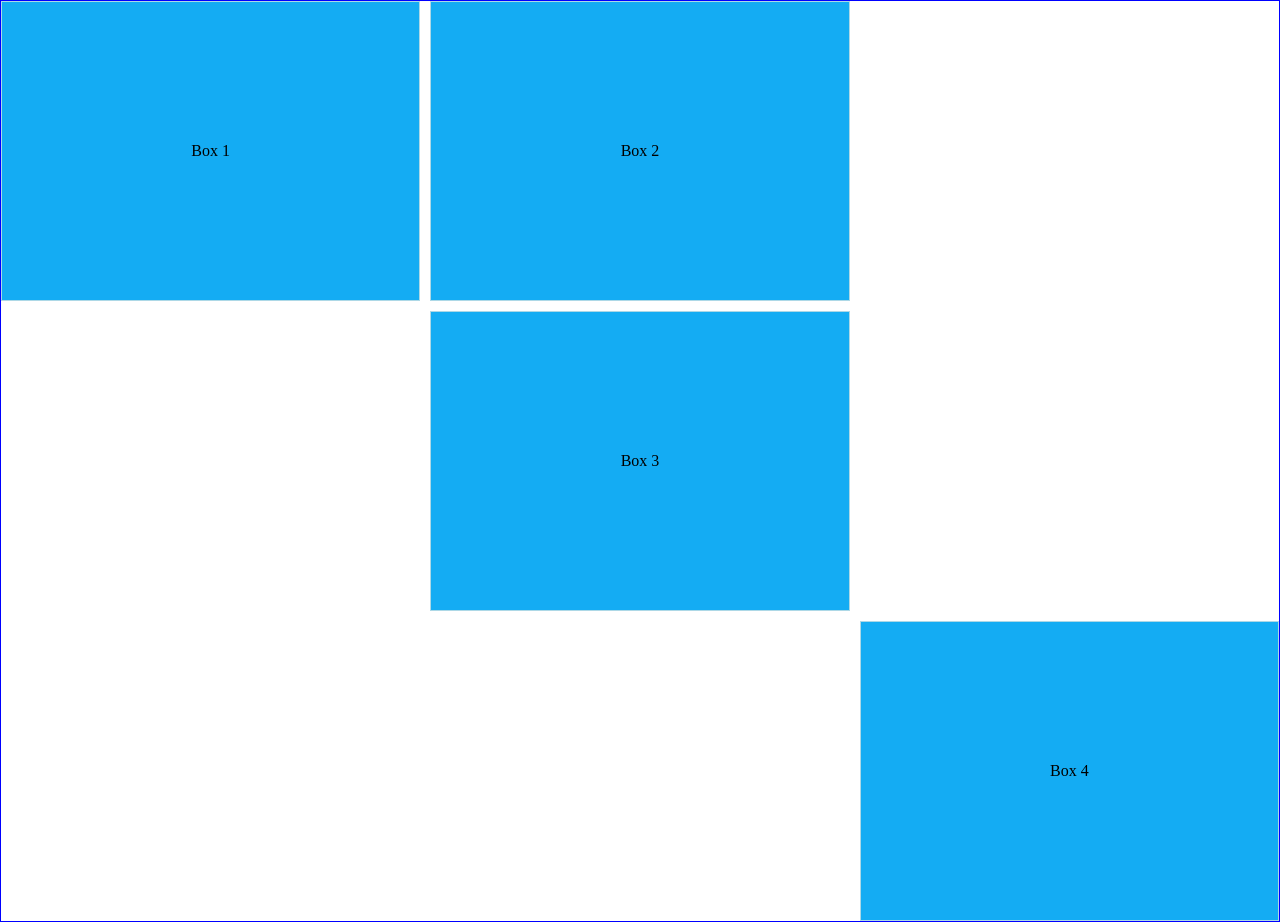
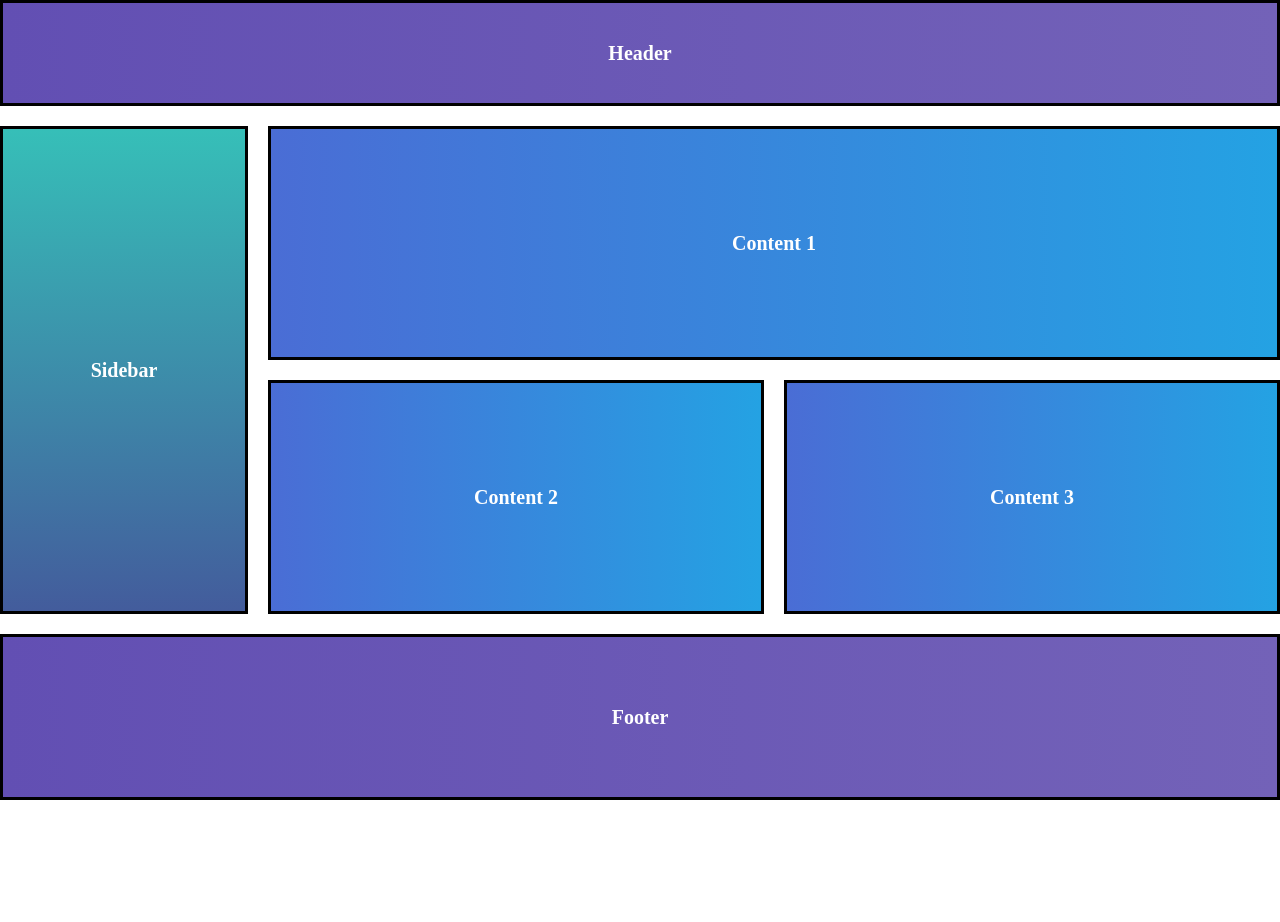
Before and after one commit to mehmoodahmed-0303/Grid-Assignment, a plain HTML site: page index.html in a window 1280 px wide. After the commit the page ends 800 px from the top, so only its background shows below. Drawn offline with Linux system fonts and the light colour scheme.

Commit message:
Assignment completed

```diff
--- a/index.html
+++ b/index.html
@@ -7,11 +7,24 @@
     <link rel="stylesheet" href="style.css" />
   </head>
   <body>
+    <!-- METHOD 1 -->
+    <!-- <div class="grid-container">
+      <header class="header">Header</header>
+      <aside class="aside">Sidebar</aside>
+      <div class="content cont1">Content 1</div>
+      <div class="content cont2">Content 2</div>
+      <div class="content cont3">Content 3</div>
+      <footer class="footer">Footer</footer>
+    </div> -->
+
+    <!-- METHOD 2 -->
     <div class="grid-container">
-      <div class="box box1">Box 1</div>
-      <div class="box box2">Box 2</div>
-      <div class="box box3">Box 3</div>
-      <div class="box box4">Box 4</div>
+      <header class="header center">Header</header>
+      <aside class="sidebar center">Sidebar</aside>
+      <div class="content cont1 center">Content 1</div>
+      <div class="content cont2 center">Content 2</div>
+      <div class="content cont3 center">Content 3</div>
+      <footer class="footer center">Footer</footer>
     </div>
   </body>
 </html>
--- a/style.css
+++ b/style.css
@@ -2,38 +2,89 @@
     margin: 0;
     padding: 0;
 }
+/* Method 1  */
 
+/* .grid-container {
+    display: grid;
+    grid-template-areas:
+    'header header header'
+    'aside cont1 cont2'
+    'aside cont3 cont3'
+    'footer footer footer'
+    ;
+    gap: 10px;
+}
+.header {
+    grid-area: header;
+    background: linear-gradient(90deg, #624FB3, #7362B8);
+    height: 80px;
+    text-align: center;
+}
+.aside {
+    grid-area: aside;
+    background: linear-gradient(180deg, #36BFB8, #435C9C);
+     height: calc(100vh - 320px);
+     text-align: center;
+     padding-top: 20px;
+}
+.content {
+    background: linear-gradient(90deg, #4A6DD5, #24A2E3);
+    text-align: center;
+    padding: 20px;
+}
+.cont1 {
+    grid-area: cont1;
+}
+.cont2 {
+    grid-area: cont2;
+}
+.cont3 {
+    grid-area: cont3;
+}
+.footer {
+    grid-area: footer;
+    background: linear-gradient(90deg, #624FB3, #7362B8);
+    height: 180px;
+    text-align: center;
+    padding-top: 20px;
+} */
+
+
+/* METHOD 2 */
 .grid-container {
     display: grid;
-    /* 3 responsive columns that shrink but never get smaller than 150px */
-    grid-template-columns: repeat(3, minmax(150px, 1fr));
-    grid-template-rows: repeat(3, minmax(300px, 1fr));
-    gap: 10px;
-    border: 1px solid blue;
+    height: 100vh;
+    grid-template-columns: 2fr 4fr 4fr;
+    grid-template-rows: auto 1fr 1fr auto;
+    gap: 20px;
 }
-
-.box {
-    border: 1px solid lightblue;
+.header {
+    grid-column: 1 / 4;
+    background: linear-gradient(90deg, #624FB3, #7362B8);
+    height: 100px;
+}
+.sidebar {
+    grid-row: 2 / 4;
+    background: linear-gradient(180deg, #36BFB8, #435C9C);
+}
+.content {
+    background: linear-gradient(90deg, #4A6DD5, #24A2E3);
+}
+.footer {
+    grid-column: 1 / 4;
+    background: linear-gradient(90deg, #624FB3, #7362B8);
+    height: 160px;
+}
+.cont1 {
+    grid-column: 2 /4;
+}
+.center {
     display: flex;
     justify-content: center;
     align-items: center;
-    background-color: lightgreen;
-    background-color: rgb(20, 172, 243);
+    text-align: center;
+    font-weight: bold;
+    font-size: 20px;
+    border: 3px solid black;
+    color: white;
 }
-
-.box1 {
-    grid-row: 1;
-    grid-column: 1;
-}
-.box2 {
-    grid-row: 1;
-    grid-column: 2;
-}
-.box3 {
-    grid-row: 2;
-    grid-column: 2;
-}
-.box4 {
-    grid-row: 3;
-    grid-column: 3;
-}
```
